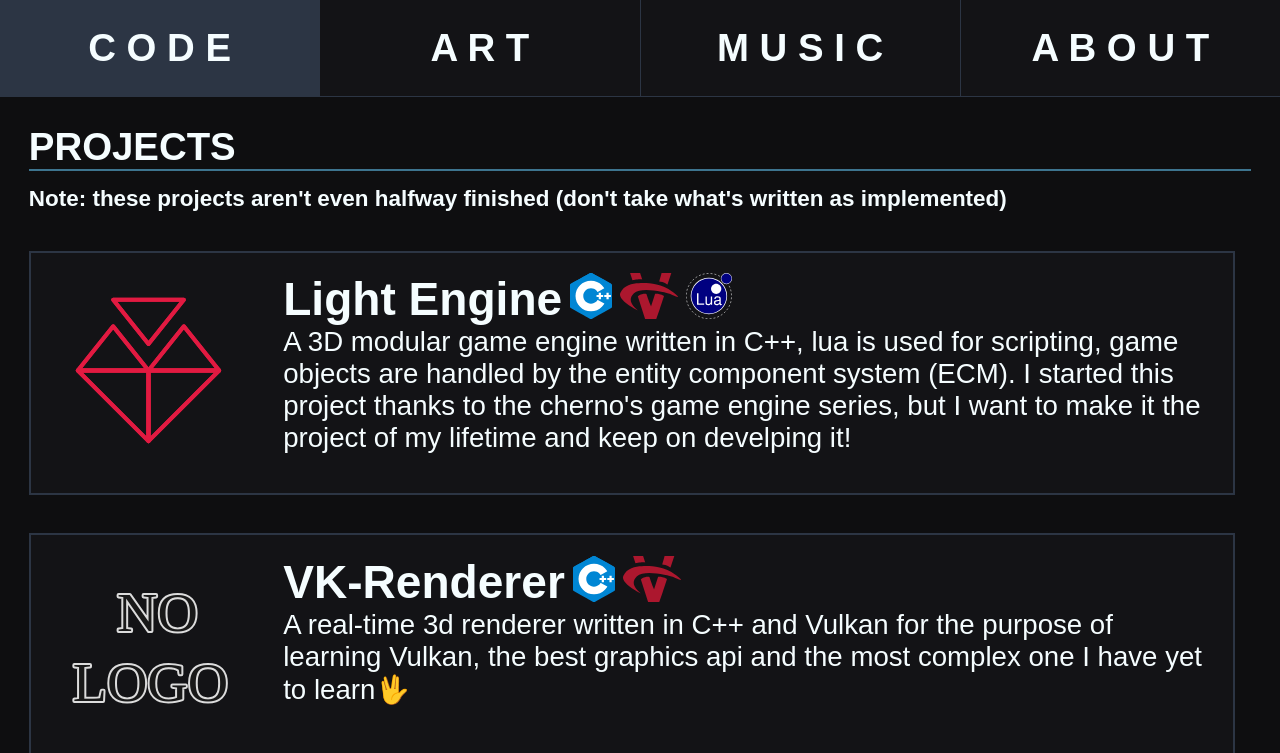
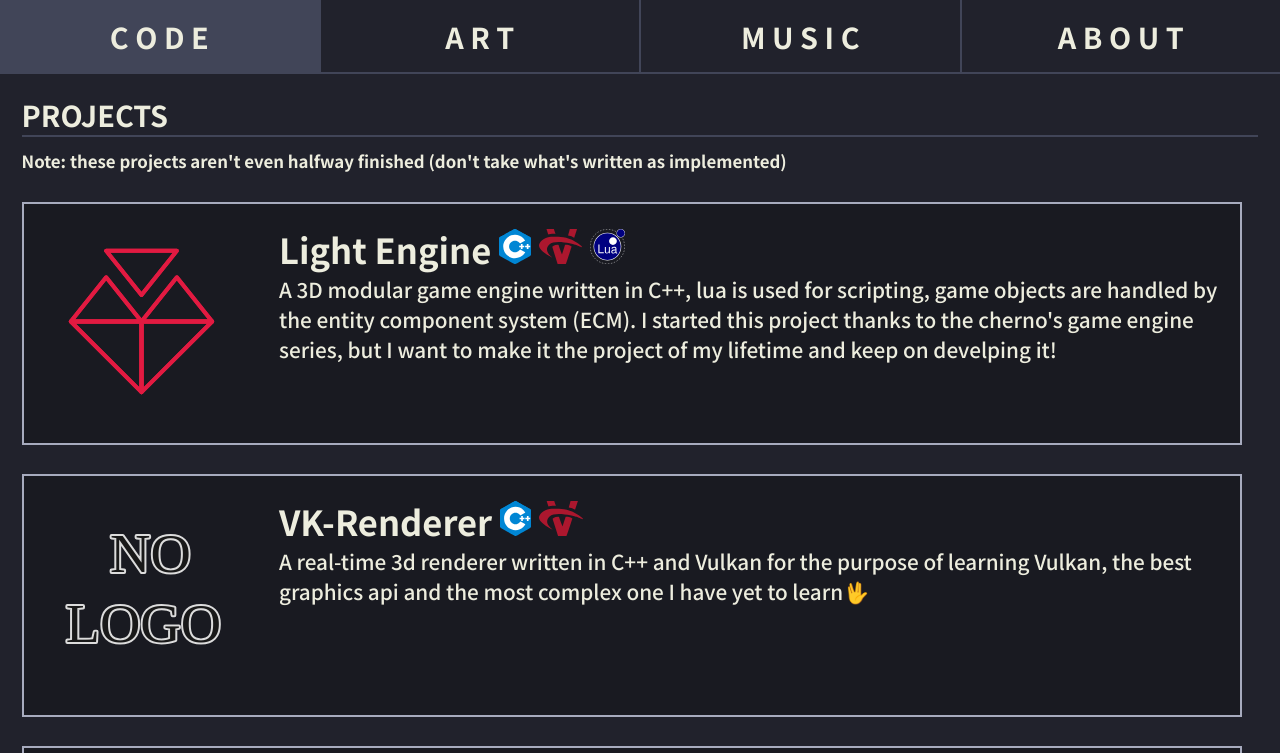
Before and after one commit to Light7734/Portfolio, a Gatsby site: page / in a window 1280 px wide. Shown: the top 753 px of the page. Built offline with nearby package versions, Linux system fonts and the light colour scheme; Gatsby itself is replaced by a stand-in of ours.

Commit message:
style: dracula colorscheme & better font

```diff
--- a/src/styles/_variables.scss
+++ b/src/styles/_variables.scss
@@ -1,40 +1,38 @@
 // breakpoints
 $breakpoints: (1300px - 1px, 1080px - 1px, 768px - 1px, 480px - 1px);
 
-$font-sizes: (1.2em, 1.1em, 1em, 0.8em);
+$font-sizes: (0.9em, 0.8em, 0.7em, 0.6em);
 
 $transition: 0.1s;
 
 // color gradient
-$base_hue: 240;
 $colors: (
-    hsl($base_hue - 0, 6%, 6%),
-    hsl($base_hue - 8, 8%, 8%),
-    hsl($base_hue - 15, 15%, 15%),
-    hsl($base_hue - 22, 22%, 22%),
-    hsl($base_hue - 40, 40%, 40%),
-    hsl($base_hue - 50, 96%, 98%)
+    hsl(230, 15%, 15%),
+    hsla(230, 15%, 0%, 25%) /* hover */,
+    hsl(230, 15%, 30%),
+    hsl(230, 15%, 70%),
+    hsl(60, 30%, 90%)
 );
 
 $background-color: nth($colors, 1);
 
+@import url("https://fonts.googleapis.com/css2?family=Lato:ital,wght@0,400;1,700&family=Noto+Sans+JP:wght@400;500;700&family=Roboto:wght@400;700&display=swap");
 // font
-$font-size: 1.2em;
-$font-family: sans-serif;
-$font-color: nth($colors, 6);
+$font-size: 1rem;
+$font-family: "Noto Sans JP", sans-serif;
+$font-color: nth($colors, 5);
 
 // buttons
 $button-font-family: $font-family;
-$button-font-size: 2.5em;
 
-$button-inactive-color: nth($colors, 2);
-$button-hover-color: nth($colors, 3);
-$button-active-color: nth($colors, 4);
-
-$button-border-color: nth($colors, 4);
-$button-border-size: 1px;
-
-$button-transition: 0.1s;
+$button-inactive-color: nth($colors, 1);
+$button-hover-color: nth($colors, 2);
+$button-active-color: nth($colors, 3);
+$button-border-color: nth($colors, 3);
+$button-border-size: 2px;
 
 // separator
-$separator-color: nth($colors, 5);
+$separator-color: nth($colors, 3);
+
+// border
+$border-radius-size: 5px;
--- a/src/styles/global.scss
+++ b/src/styles/global.scss
@@ -8,6 +8,7 @@
 html {
     font-size: v.$font-size;
     font-family: v.$font-family;
+    font-weight: 500;
     color: v.$font-color;
     background-color: v.$background-color;
 }
```
